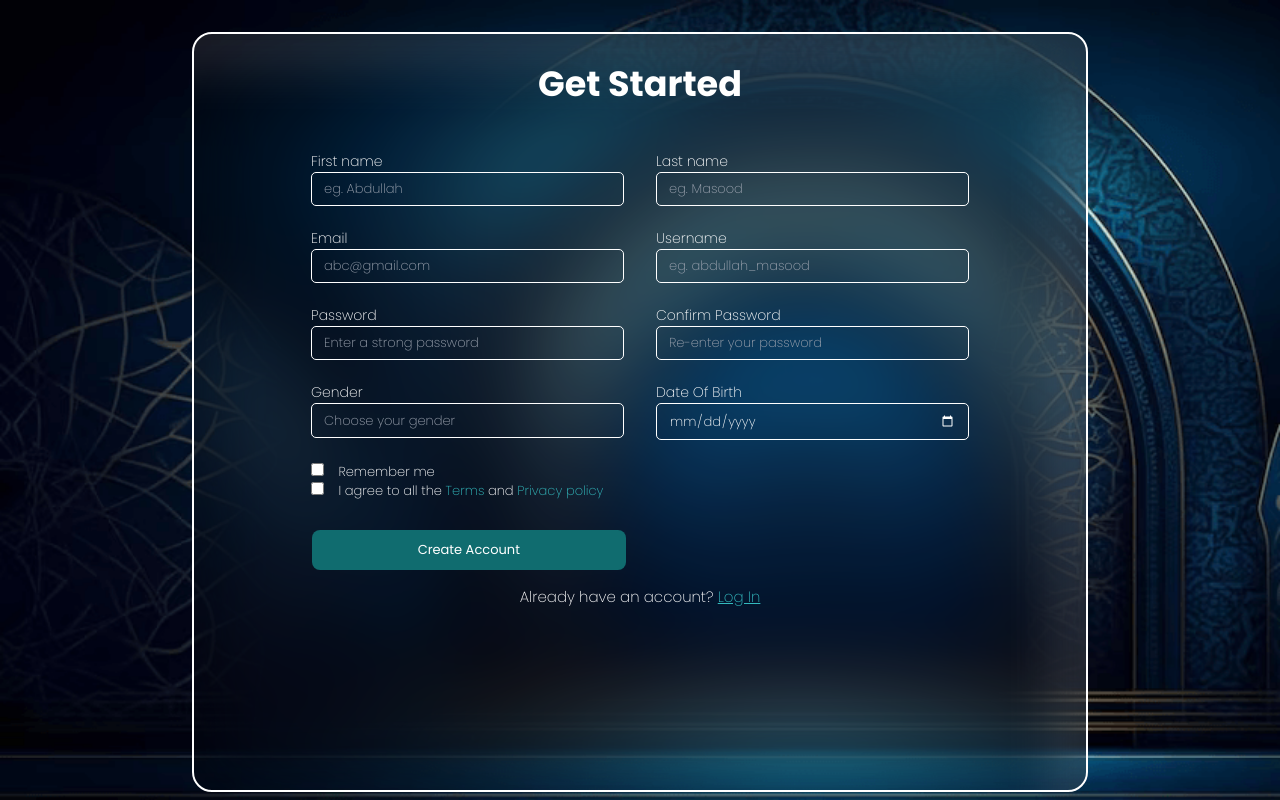
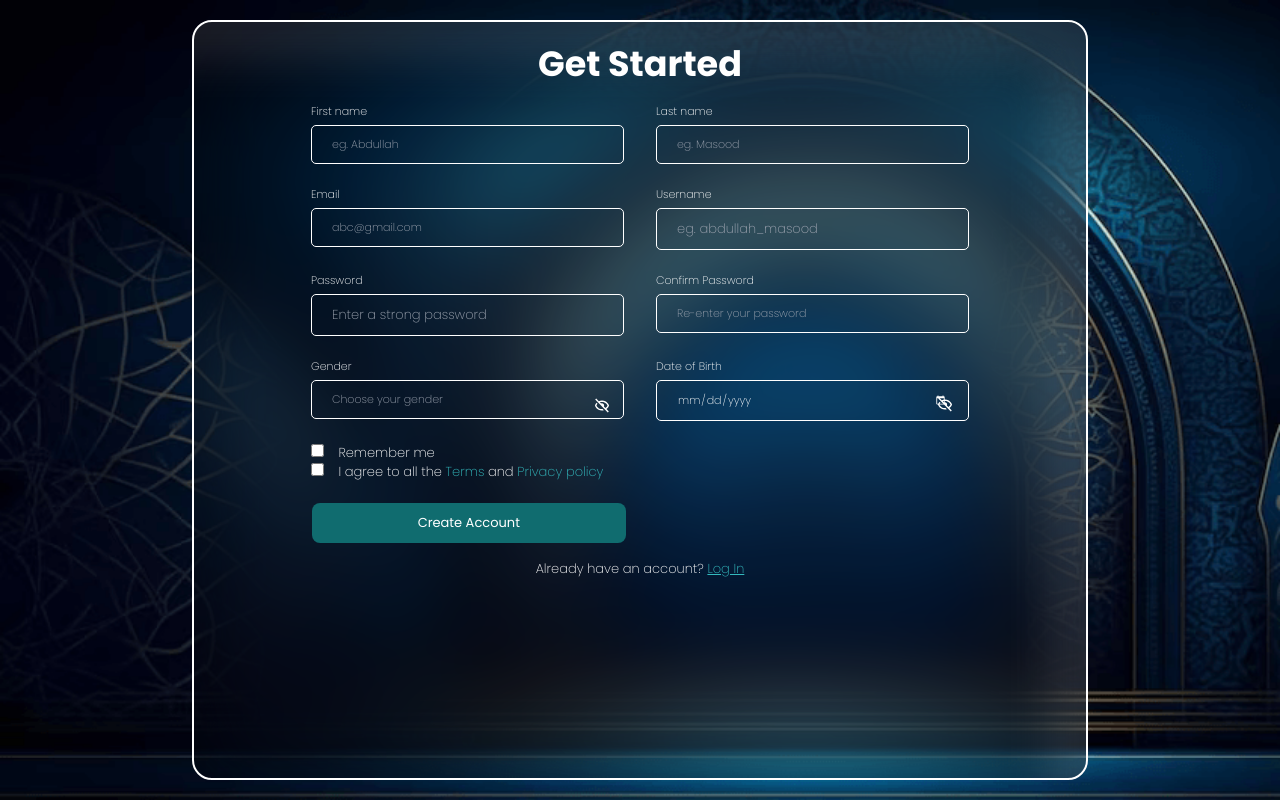
Before and after one commit to arsalan1004/Safwaat, a React (Vite) app in the folder Frontend/: page /signup in a window 1280 px wide. Built offline with nearby package versions, Linux system fonts and the light colour scheme.

Commit message:
UI Adjustments Completed

```diff
--- a/Frontend/src/App.css
+++ b/Frontend/src/App.css
@@ -94,7 +94,7 @@ input[type="date"]{
 
 .type-logHead {
   font-weight: 700;
-  font-size: 34px;
+  font-size: 32px;
 }
 
 #main::-webkit-scrollbar,#main2::-webkit-scrollbar {
@@ -137,33 +137,57 @@ input[type="date"]{
 #username,
 #password,
 .inputWL {
-  background: rgba(255, 255, 255, 0.2);
   /* box-shadow: 0 8px 32px 0 rgba(255, 255, 255, 0.767); */
   background: none;
   border-radius: 5px;
   border: 1px solid rgb(255, 255, 255);
-  padding: 0.5vw 1.5vh 0.5vw 1.5vh;
+  padding: 10px 20px;
   margin-bottom: 10px;
   margin-left: 10px;
   margin-right: 10px;
+  font-size: 13px;
+  outline: none;
+}
+
+.signupInput{
+  background: none;
+  border-radius: 5px;
+  border: 1px solid rgb(255, 255, 255);
+  padding: 10px 20px;
+  margin-bottom: 10px;
+  margin-left: 10px;
+  margin-right: 10px;
+  font-size: 11px;
+  outline: none;
+}
+
+.labelSignUp{
+  margin-left: 10px;
+  margin-right: 10px;
+  margin-bottom: 6px;
+  font-size: 11px;
 }
 
 .label{
   margin-left: 10px;
   margin-right: 10px;
-  font-size: 14px;
+  margin-bottom: 6px;
+  font-size: 16px;
 }
 
 #username:focus,
 #password:focus,
 .inputWL:focus {
-  background: rgba(255, 255, 255, 0.2);
   /* box-shadow: 0 8px 32px 0 rgba(255, 255, 255, 0.767); */
   background: none;
   border-radius: 5px;
   border: 1px solid rgb(255, 255, 255);
-  padding: 0.5vw 1.5vh 0.5vw 1.5vh;
+  padding: 10px 20px;
   outline: none;
+}
+
+#password{
+  position: relative;
 }
 
 @media only screen and (max-width: 600px) {
@@ -182,10 +206,13 @@ input[type="date"]{
 
 .fillButton {
   background-color: #106c6f;
-  padding: 9px 26% 9px 26%;
+  padding: 9px 24% ;
   font-weight: 400;
-  font-size:13px ;
+  font-size:16px ;
+  font-family: Itim;
+  box-sizing: content-box;
 }
+
 
 .fillButtonSign {
   background-color: #106c6f;
@@ -198,7 +225,7 @@ input[type="date"]{
 .googleOutline:hover,
 .fillButton:focus,
 .googleOutline:focus {
-  border-color: white;
+  border: 2px solid #0eabad;
   outline: none;
 }
 
--- a/Frontend/src/Components/Login_Signup/LoginSignComp/input.jsx
+++ b/Frontend/src/Components/Login_Signup/LoginSignComp/input.jsx
@@ -1,11 +1,12 @@
 import React from 'react'
 
-const InputWL = ({label,list,htmlFor,className='inputWL',placeholder,type,id,styleInput,children,...props}) => {
+const InputWL = ({label,labelClass,list,htmlFor,classes,placeholder,type,id,styleInput,children,...props}) => {
   return (
     <>
     <div className='flex flex-col'>
-        <label className={`label`} htmlFor={htmlFor}>{label}</label>
-        <input list={list} type={type} id={id} className={`text-[13px] ${className}`} placeholder={placeholder} onChange={props.onChange} required />
+        <label className={labelClass} htmlFor={htmlFor}>{label}</label>
+        <input list={list} type={type} id={id} className={classes} placeholder={placeholder} onChange={props.onChange} required
+        />
         {children}
     </div>
 
--- a/Frontend/src/Components/Login_Signup/LoginSignComp/signupDialog.jsx
+++ b/Frontend/src/Components/Login_Signup/LoginSignComp/signupDialog.jsx
@@ -67,29 +67,35 @@ const SignDialog = () => {
 
 
   return (
-        <div className="dialogSign w-[70%] mx-[8vw] md:mx-[5vw] h-[95%] mt-6 pb-7 max-[600px]:max-w-[75vw] max-[600px]:w-auto  relative" id='main2'>
-        <h1 className='headSign text-[35px] text-center mt-[3vh]'>Get Started</h1>
-            <div className="grid grid-cols-2 gap-3 px-[12%] pt-10">
-                <InputWL label="First name" id="fname" type='text' placeholder='eg. Abdullah' onChange={handleChange}></InputWL>
-                <InputWL label="Last name"  id='lname' type='text' placeholder='eg. Masood' onChange={handleChange}></InputWL>
-                <InputWL label="Email" id='email'  type='email' placeholder='abc@gmail.com' onChange={handleChange}></InputWL>
-                <InputWL label="Username"  id='username' type='text' placeholder='eg. abdullah_masood' onChange={handleChange}></InputWL>
-                <InputWL label="Password"  id='password' type='password' placeholder='Enter a strong password' onChange={handleChange}></InputWL>
-                <InputWL label="Confirm Password"  id='cpassword' type='password' placeholder='Re-enter your password' onChange={handleChange}></InputWL>
-                <InputWL label="Gender" list="gender" placeholder='Choose your gender' onChange={handleChange}>
+        <div className="dialogSign w-[70%] mx-[8vw] md:mx-[5vw] h-[95%] my-2 pb-7 max-[600px]:max-w-[75vw] max-[600px]:w-auto  relative" id='main2'>
+        <h1 className='headSign text-[35px] text-center mt-[2vh]'>Get Started</h1>
+            <div className="grid grid-cols-2 gap-3 px-[12%] pt-3">
+                <InputWL label="First name" labelClass={'labelSignUp'} classes='signupInput'  id="fname" type='text' placeholder='eg. Abdullah' onChange={handleChange}></InputWL>
+                <InputWL label="Last name" labelClass={'labelSignUp'} id='lname' classes='signupInput' type='text' placeholder='eg. Masood' onChange={handleChange}></InputWL>
+                <InputWL label="Email" labelClass={'labelSignUp'} id='email' classes='signupInput'  type='email' placeholder='abc@gmail.com' onChange={handleChange}></InputWL>
+                <InputWL label="Username" labelClass={'labelSignUp'} classes='signupInput' id='username' type='text' placeholder='eg. abdullah_masood' onChange={handleChange}></InputWL>
+                <InputWL label="Password" labelClass={'labelSignUp'} classes='signupInput' id='password' type='password' placeholder='Enter a strong password' onChange={handleChange}><svg className='absolute left-[45%] top-[49.7%] cursor-pointer' xmlns="http://www.w3.org/2000/svg" width="14" height="15" viewBox="0 0 14 15" fill="none">
+                    <path d="M6.99965 12.5479C7.66183 12.5479 8.26662 12.4736 8.81821 12.3453L7.58834 11.0782C7.39724 11.0934 7.20335 11.1056 6.99965 11.1056C3.25404 11.1056 1.80297 8.33218 1.45158 7.5C1.71544 6.89339 2.0718 6.33418 2.50716 5.84357L1.52858 4.83543C0.452004 6.03755 0.0439133 7.24833 0.0362135 7.27212C-0.0120712 7.42022 -0.0120712 7.58051 0.0362135 7.7286C0.0509132 7.77619 1.65668 12.5479 6.99965 12.5479ZM6.99965 2.4521C5.71378 2.4521 4.65751 2.73766 3.77693 3.15952L1.19469 0.5L0.20491 1.51968L12.8046 14.5L13.7944 13.4803L11.4711 11.0869C13.3009 9.67997 13.954 7.75889 13.9638 7.7286C14.0121 7.58051 14.0121 7.42022 13.9638 7.27212C13.9484 7.22381 12.3426 2.4521 6.99965 2.4521ZM10.48 10.0658L8.88401 8.4216C9.017 8.14036 9.0996 7.831 9.0996 7.5C9.0996 6.31663 8.14832 5.33661 6.99965 5.33661C6.67836 5.33661 6.37806 5.42171 6.10577 5.55944L4.8402 4.25564C5.53495 4.01003 6.26516 3.88786 6.99965 3.89435C10.7453 3.89435 12.1963 6.66782 12.5477 7.5C12.3363 7.99902 11.7315 9.18888 10.48 10.0658Z" fill="white"/>
+                  </svg></InputWL>
+                <InputWL label="Confirm Password" labelClass={'labelSignUp'} classes='signupInput' id='cpassword' type='password' placeholder='Re-enter your password' onChange={handleChange}>
+                <svg className='absolute right-[15%] top-[49.6%] cursor-pointer' xmlns="http://www.w3.org/2000/svg" width="14" height="15" viewBox="0 0 14 15" fill="none">
+                    <path d="M6.99965 12.5479C7.66183 12.5479 8.26662 12.4736 8.81821 12.3453L7.58834 11.0782C7.39724 11.0934 7.20335 11.1056 6.99965 11.1056C3.25404 11.1056 1.80297 8.33218 1.45158 7.5C1.71544 6.89339 2.0718 6.33418 2.50716 5.84357L1.52858 4.83543C0.452004 6.03755 0.0439133 7.24833 0.0362135 7.27212C-0.0120712 7.42022 -0.0120712 7.58051 0.0362135 7.7286C0.0509132 7.77619 1.65668 12.5479 6.99965 12.5479ZM6.99965 2.4521C5.71378 2.4521 4.65751 2.73766 3.77693 3.15952L1.19469 0.5L0.20491 1.51968L12.8046 14.5L13.7944 13.4803L11.4711 11.0869C13.3009 9.67997 13.954 7.75889 13.9638 7.7286C14.0121 7.58051 14.0121 7.42022 13.9638 7.27212C13.9484 7.22381 12.3426 2.4521 6.99965 2.4521ZM10.48 10.0658L8.88401 8.4216C9.017 8.14036 9.0996 7.831 9.0996 7.5C9.0996 6.31663 8.14832 5.33661 6.99965 5.33661C6.67836 5.33661 6.37806 5.42171 6.10577 5.55944L4.8402 4.25564C5.53495 4.01003 6.26516 3.88786 6.99965 3.89435C10.7453 3.89435 12.1963 6.66782 12.5477 7.5C12.3363 7.99902 11.7315 9.18888 10.48 10.0658Z" fill="white"/>
+                  </svg>
+                </InputWL>
+                <InputWL label="Gender" labelClass={'labelSignUp'} classes='signupInput' list="gender" placeholder='Choose your gender' onChange={handleChange}>
                   <datalist id="gender">
                       <option value="Male"/>
                       <option value="Female"/>
                   </datalist>
                 </InputWL>
-                <InputWL label="Date Of Birth" id='dob' type='date' onChange={handleChange}></InputWL>
+                <InputWL labelClass={'labelSignUp'} classes='signupInput' label="Date of Birth" id='dob' type='date' onChange={handleChange}></InputWL>
                 <div className='text-[13px] px-[3%] mb-[4%]'>
-                  <Checkbox classNameInput='accent-[#106c6f]' label="Remember me" classNameLabel='mx-[0.9rem]'></Checkbox>
-                  <Checkbox classNameInput='accent-[#106c6f]' classNameLabel='mx-[0.9rem]'>I agree to all the <span className='text-[#33babe]'>Terms</span> and <span className='text-[#33babe]'>Privacy policy</span></Checkbox>
+                  <Checkbox classNameInput='accent-[#106c6f] cursor-pointer' label="Remember me" classNameLabel='mx-[0.9rem]'></Checkbox>
+                  <Checkbox classNameInput='accent-[#106c6f] cursor-pointer' classNameLabel='mx-[0.9rem]'>I agree to all the <span className='text-[#33babe]'>Terms</span> and <span className='text-[#33babe]'>Privacy policy</span></Checkbox>
                 </div>
             </div>
 
-            <div className="button-section px-[6%] mx-[5vw] my-[2vh] flex flex-row items-center justify-between">
+            <div className="button-section px-[6%] mx-[5vw] mt-[1vh] mb-4 flex flex-row items-center justify-between">
                 <ButtonLog className='fillButtonSign' onClick={function(e){ return handleSubmit(e,sign,dispatch)}}>Create Account</ButtonLog>
                 <GoogleLogin onSuccess={credentialResponse => {
                   handleCallbackResponse(credentialResponse);
@@ -101,7 +107,7 @@ const SignDialog = () => {
                 }} width='300' useOneTap/>
                 {/* <Button className='googlefill' onClick={()=><GoogleLogin/>}><img src={google} alt="" className='inline scale-50'/>Sign-in With Google</Button> */}
             </div>
-            <p className='text-center max-h-[80%] my-auto'>Already have an account? <Link to='/' className='text-[#33babe]'><u>Log In</u></Link></p>
+            <p className='text-center max-h-[80%] text-[13px] my-auto'>Already have an account? <Link to='/' className='text-[#33babe]'><u>Log In</u></Link></p>
         </div>
   )
 }
--- a/Frontend/src/Components/Login_Signup/login.jsx
+++ b/Frontend/src/Components/Login_Signup/login.jsx
@@ -7,8 +7,8 @@ const Login = () => {
     <div className="contain">
     <div className="w-screen h-screen wrapper flex items-center">
       <div className="box w-screen h-[80vh]">
-            <div className="absolute flex">
-                <p className='max-[600px]:hidden type-log ml-[5vw] mr-[5vw] my-[6.4vh]'><span className='type-logHead my-[10vh]'>WELCOME BACK !</span><br /><br /> BEST TIME TO  <br />  RESUME YOUR  <br /> <span className='italic font-thin'>TAJWEED</span> JOURNEY <br /> WITH US</p>
+            <div className="absolute flex items-center">
+                <p className='max-[600px]:hidden type-log ml-[5vw] mr-[7vw] my-[6.4vh]'><span className='type-logHead my-[10vh]'>WELCOME BACK !</span><br /><br /> BEST TIME TO  <br />  RESUME YOUR  <br /> <span className='italic font-thin'>TAJWEED</span> JOURNEY <br /> WITH US</p>
                 <LoginDialog/>
             </div>
         </div>
```
Also changed, not shown: Frontend/src/Components/Login_Signup/LoginSignComp/loginDialog.jsx (+23 -9 lines).
